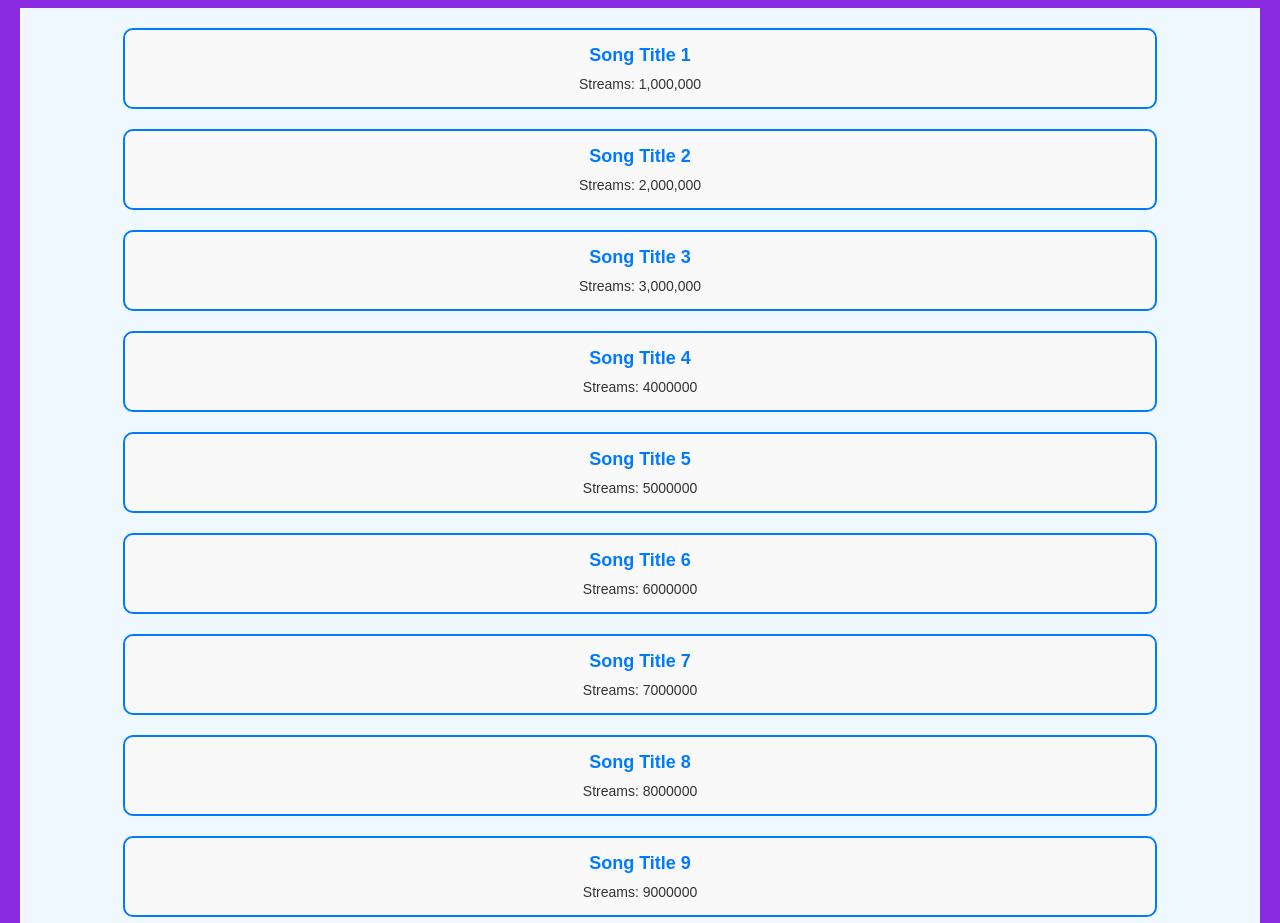
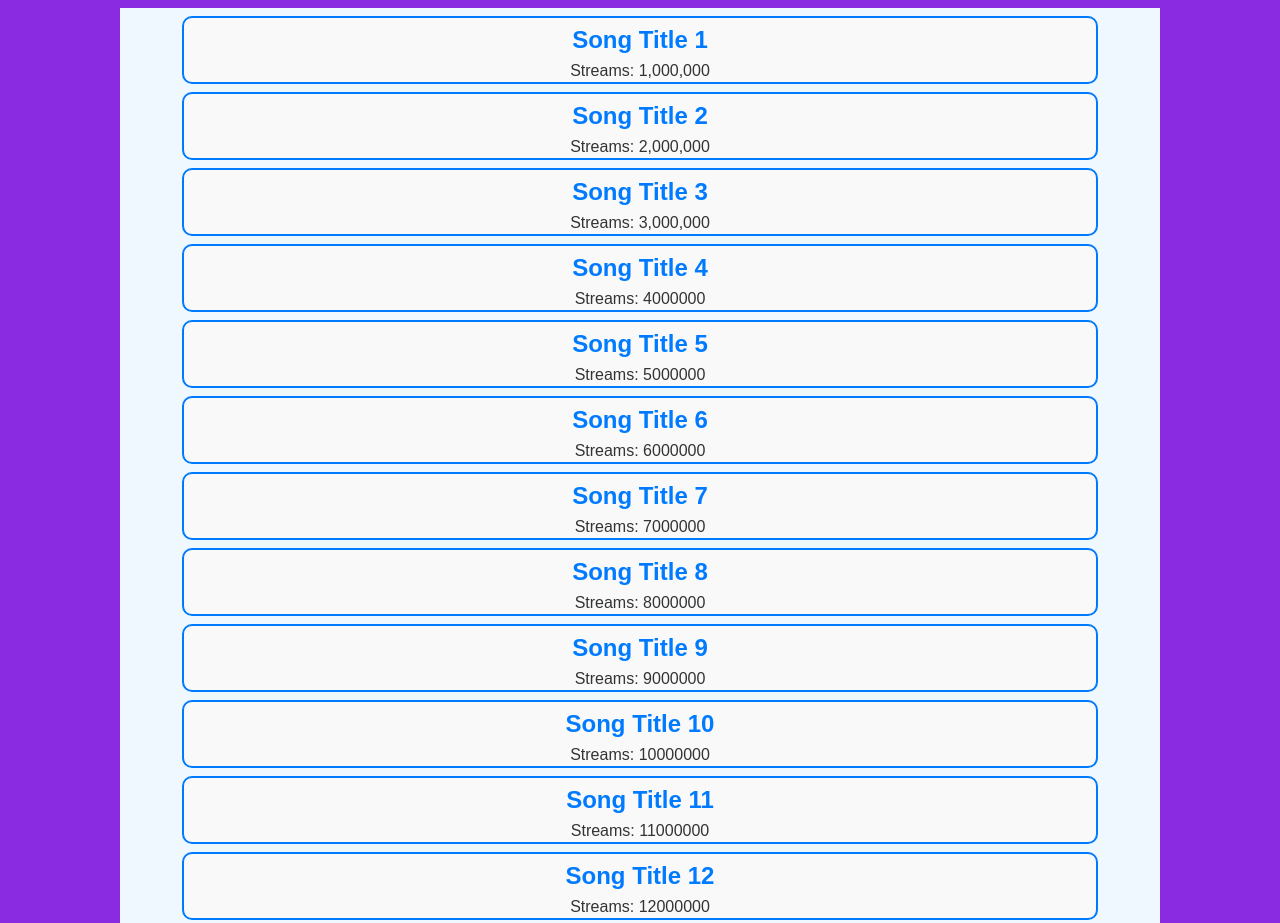
Before and after one commit to iamehmetozdemir/spotify, a plain HTML site: page app/ranking.html in a window 1280 px wide. Shown: the top 923 px of the page. Drawn offline with Linux system fonts and the light colour scheme.

Commit message:
dvh-dvw edits

```diff
--- a/app/ranking.css
+++ b/app/ranking.css
@@ -4,25 +4,26 @@ body{
     justify-content: center;
 }
 #songList {
-    width: 1200px;
+    width: 80dvw;
     margin: 0 auto;
     font-family: Arial, sans-serif;
     display: flex;
     flex-direction: column;
     align-items: center;
-    gap: 20px;
-    padding: 20px;
+    gap: 1dvh;
+    padding: 1dvh;
     background-color: aliceblue;
 }
 
 .song-card {
     border: 2px solid #007bff;
     border-radius: 10px;
-    padding: 15px;
-    width: 1000px;
+    padding: 1dvh;
+    width: 70dvw;
     text-align: center;
     background-color: #f9f9f9;
     transition: transform 0.2s;
+    height: 6dvh;
 }
 
 .song-card:hover {
@@ -30,7 +31,7 @@ body{
 }
 
 .song-title {
-    font-size: 18px;
+    font-size: 3dvh;
     text-align: left;
     font-weight: bold;
     color: #007bff;
@@ -38,7 +39,7 @@ body{
 }
 
 .streams {
-    margin-top: 10px;
-    font-size: 14px;
+    margin-top: 1dvh;
+    font-size: 2dvh;
     color: #333;
 }
```
